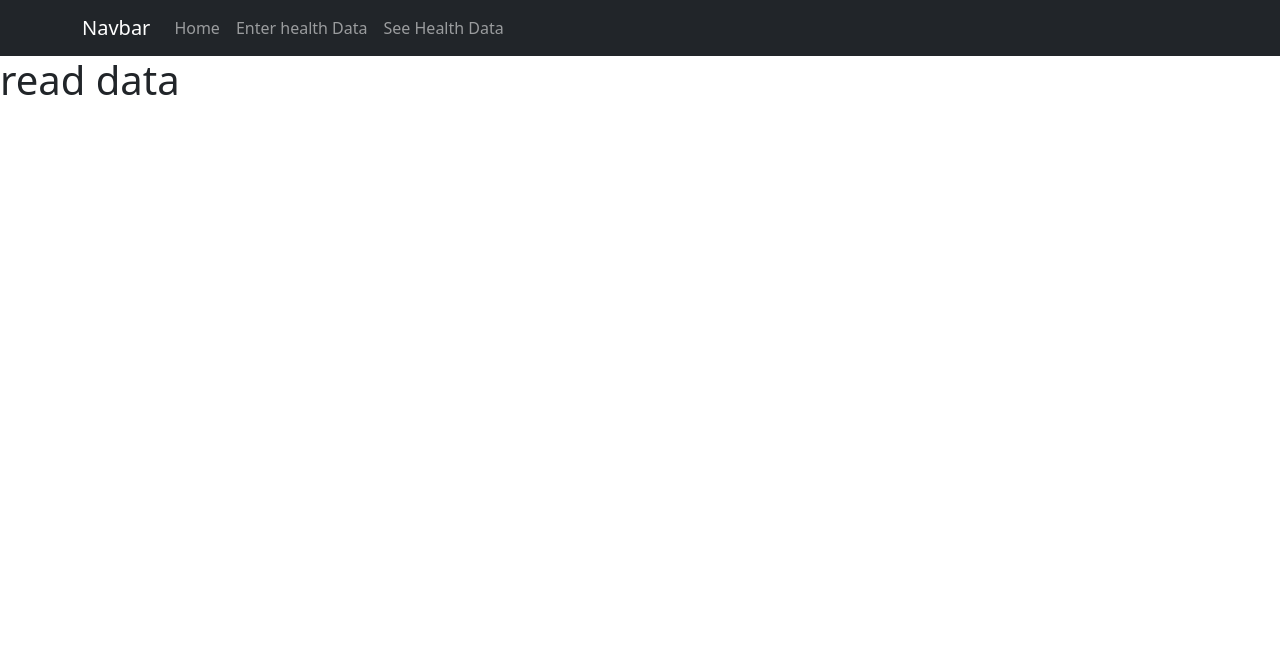
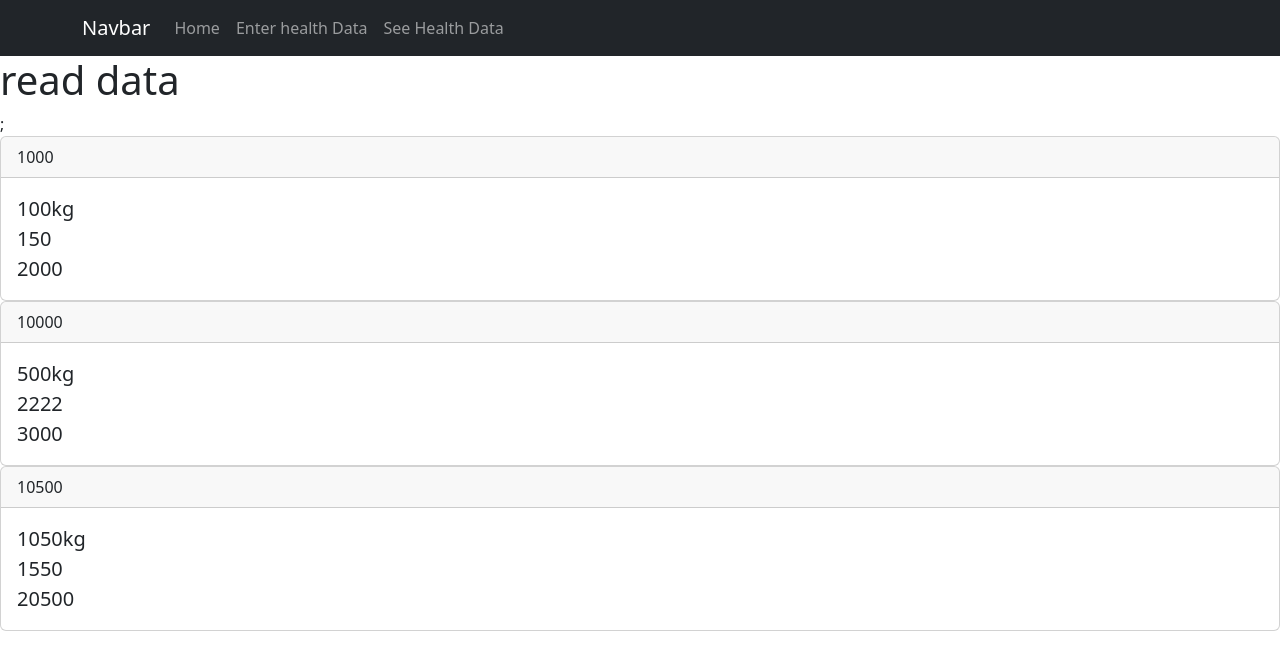
Before and after one commit to JosephShortt/DataRepProjectHealthTracker, a React (Create React App) app: page /readHealth in a window 1280 px wide. Shown: the top 670 px of the page. Built offline with nearby package versions, Linux system fonts and the light colour scheme.

Commit message:
displaying temp json data to read

```diff
--- /dev/null
+++ b/src/components/Entries.js
@@ -0,0 +1,11 @@
+import EntryItem from "./EntryItem";
+const Entries = (props)=>{
+    // The map function iterates over each movie in 'myMovies' and returns a MovieItem component for each movie
+    return props.myEntries.map(
+        (entry)=>{
+            return <EntryItem myEntry={entry} key={entry.Steps}/>
+        }
+    );
+}
+//Exporting the movies component to be used in read.js
+export default Entries;
--- /dev/null
+++ b/src/components/EntryItem.js
@@ -0,0 +1,29 @@
+import { useEffect } from "react"; // Importing the use effext from react
+import Card from 'react-bootstrap/Card'; //Importing card component from bootstrap
+
+function EntryItem(props) {
+  useEffect(() => {
+    console.log("Entry Item:", props.myentry);
+  }, [props.myentry]); // Only run this effect when the mymovie prop changes
+  //Creates a bootsrap card that displays the movie poster, year
+  return (
+    <div>
+      <Card>
+        {/* Card header displays the movie title */}
+        <Card.Header>{props.myEntry.Steps}</Card.Header>
+        {/* Card body displays the movies image and year */}
+        <Card.Body>
+          <blockquote className="blockquote mb-0">
+            <footer>{props.myEntry.Distance}</footer>
+            <footer>{props.myEntry.Weight}</footer>
+            <footer>{props.myEntry.CaloriesBurned}</footer>
+            <footer>{props.myEntry.CaloriesConsumed}</footer>
+          </blockquote>
+        </Card.Body>
+      </Card>
+    </div>
+  );
+}
+
+//Exporting th emovie item to be used in movies
+export default EntryItem;
--- a/src/components/ReadHealth.js
+++ b/src/components/ReadHealth.js
@@ -1,5 +1,37 @@
+import Entries from "./Entries";
+// Array of movie data that will be passed as props to the Movies component
+const data = [
+    {
+        "Steps": "1000",
+        "Distance(km)": "2000",
+        "Weight": "100kg",
+        "CaloriesBurned": "150",
+        "CaloriesConsumed": "2000"
+    },
+    {
+        "Steps": "10000",
+        "Distance(km)": "5000",
+        "Weight": "500kg",
+        "CaloriesBurned": "2222",
+        "CaloriesConsumed": "3000"
+    },
+    {
+        "Steps": "10500",
+        "Distance(km)": "20500",
+        "Weight": "1050kg",
+        "CaloriesBurned": "1550",
+        "CaloriesConsumed": "20500"
+    }
+];
+
 const ReadHealthData = () => {
-    return <h1>read data</h1>;
-  };
+    return (
+        <div>
+            <h1>read data</h1>;
+            <Entries myEntries={data}/>
+        </div>
+    )
 
-  export default ReadHealthData;
+};
+
+export default ReadHealthData;
```
